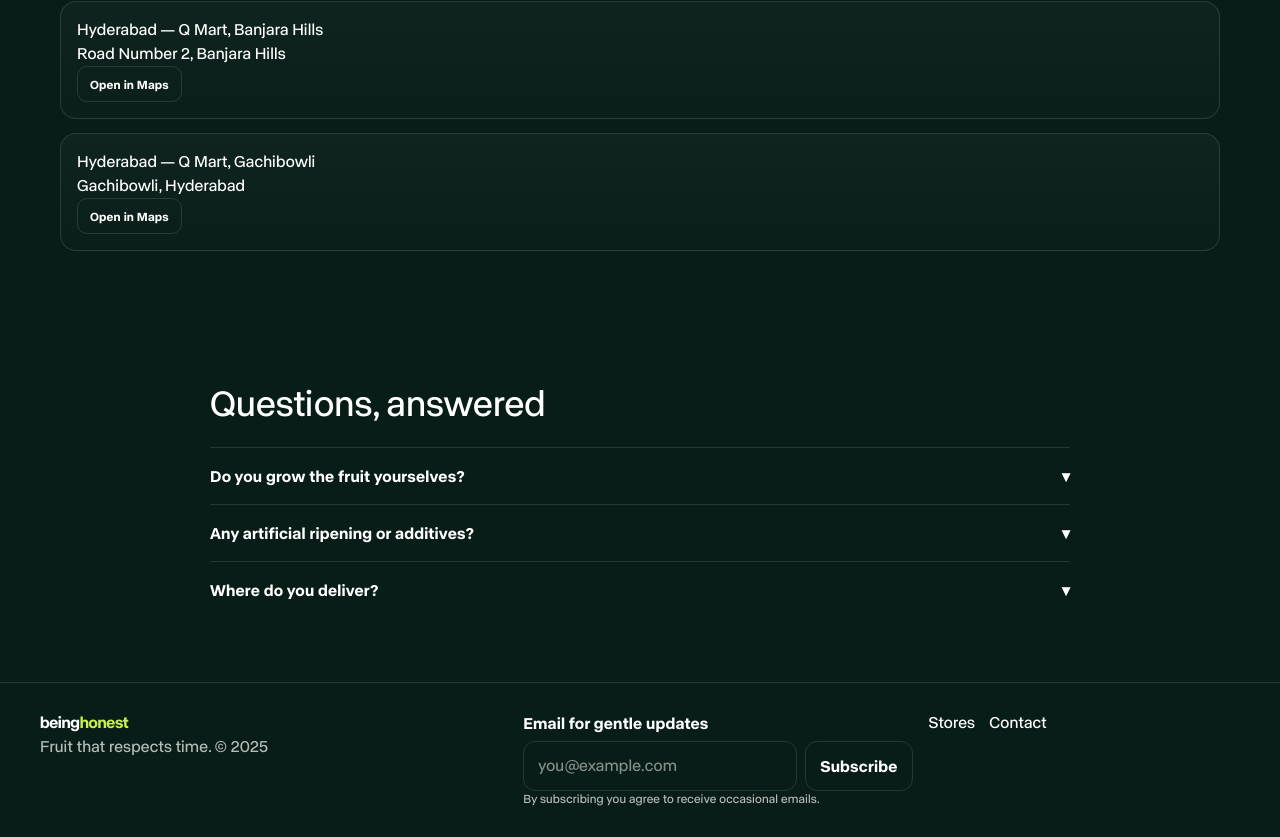
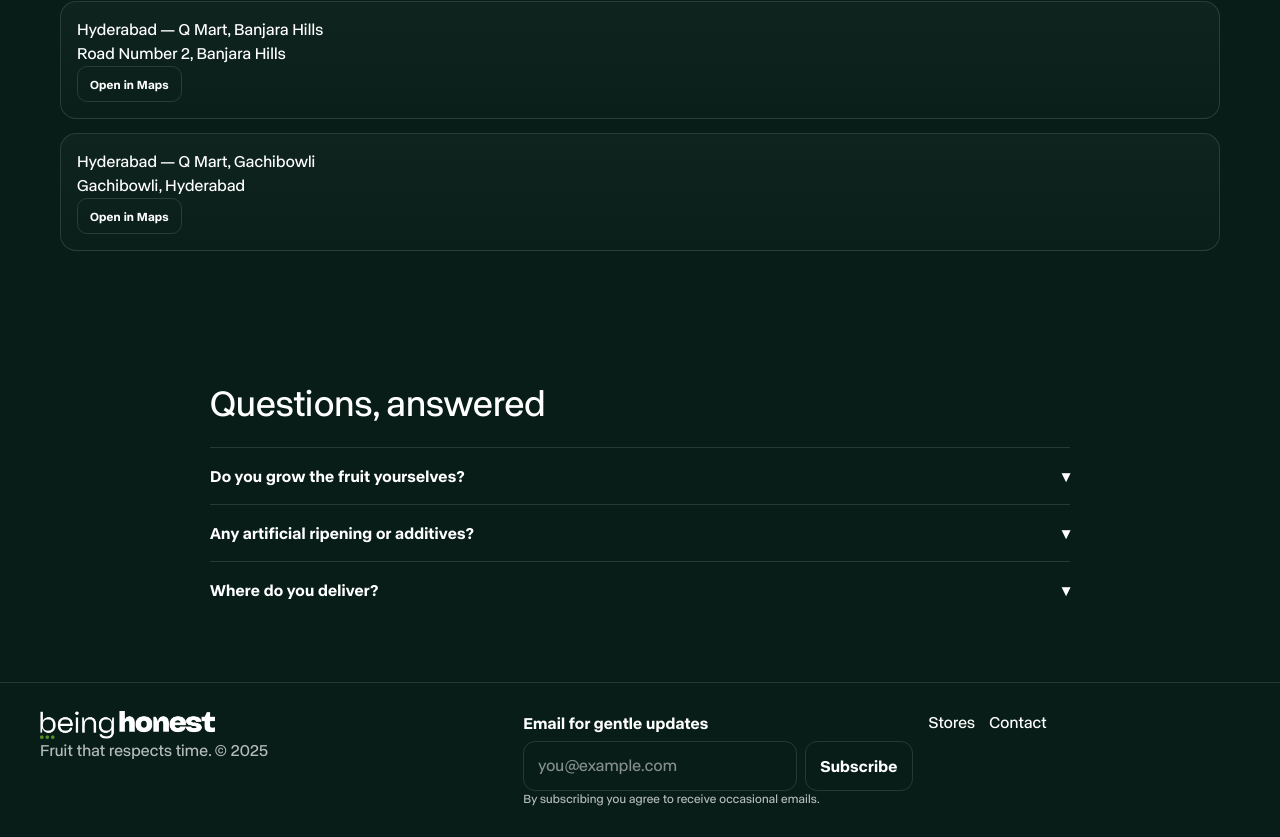
Before and after one commit to rohith-m-1210/being-honest-site, a Next.js app in the folder being-honest/: page / in a window 1280 px wide. Shown: the part 3972-4809 px from the top of the page. Built offline with nearby package versions, Linux system fonts and the light colour scheme.

Commit message:
footer logo

```diff
--- a/being-honest/app/blogs/fruit-adulteration/page.tsx
+++ b/being-honest/app/blogs/fruit-adulteration/page.tsx
@@ -87,7 +87,9 @@ export default function FruitAdulteration() {
       <footer className="footer">
         <div className="footer-grid">
           <div>
-            <a href="/#top" className="brand brand--footer">being<span>honest</span></a>
+            <a href="/#top" className="brand brand--footer" aria-label="being honest">
+              <img src="/assets/Asset 2.png" alt="" className="logo" width={170} height={28} />
+            </a>
             <p className="muted">Fruit that respects time. © {year}</p>
           </div>
           <form className="newsletter" onSubmit={onNewsletter}>
--- a/being-honest/app/blogs/page.tsx
+++ b/being-honest/app/blogs/page.tsx
@@ -83,7 +83,9 @@ export default function Blogs() {
       <footer className="footer">
         <div className="footer-grid">
           <div>
-            <a href="/#top" className="brand brand--footer">being<span>honest</span></a>
+            <a href="/#top" className="brand brand--footer" aria-label="being honest">
+              <img src="/assets/Asset 2.png" alt="" className="logo" width={170} height={28} />
+            </a>
             <p className="muted">Fruit that respects time. © {year}</p>
           </div>
           <form className="newsletter" onSubmit={onNewsletter}>
--- a/being-honest/app/blogs/why-slow-matters/page.tsx
+++ b/being-honest/app/blogs/why-slow-matters/page.tsx
@@ -72,7 +72,9 @@ export default function WhySlowMatters() {
       <footer className="footer">
         <div className="footer-grid">
           <div>
-            <a href="/#top" className="brand brand--footer">being<span>honest</span></a>
+            <a href="/#top" className="brand brand--footer" aria-label="being honest">
+              <img src="/assets/Asset 2.png" alt="" className="logo" width={170} height={28} />
+            </a>
             <p className="muted">Fruit that respects time. © {year}</p>
           </div>
           <form className="newsletter" onSubmit={onNewsletter}>
--- a/being-honest/app/farm-code/page.tsx
+++ b/being-honest/app/farm-code/page.tsx
@@ -98,7 +98,9 @@ export default function FarmCodeFinder() {
       <footer className="footer">
         <div className="footer-grid">
           <div>
-            <a href="/#top" className="brand brand--footer">being<span>honest</span></a>
+            <a href="/#top" className="brand brand--footer" aria-label="being honest">
+              <img src="/assets/Asset 2.png" alt="" className="logo" width={170} height={28} />
+            </a>
             <p className="muted">Fruit that respects time. © {year}</p>
           </div>
           <div className="links">
--- a/being-honest/app/farms/[code]/page.tsx
+++ b/being-honest/app/farms/[code]/page.tsx
@@ -130,7 +130,9 @@ export default function FarmDetail() {
       <footer className="footer">
         <div className="footer-grid">
           <div>
-            <a href="/#top" className="brand brand--footer">being<span>honest</span></a>
+            <a href="/#top" className="brand brand--footer" aria-label="being honest">
+              <img src="/assets/Asset 2.png" alt="" className="logo" width={170} height={28} />
+            </a>
             <p className="muted">Fruit that respects time. © {year}</p>
           </div>
           <div className="links">
--- a/being-honest/app/from-soil-to-soul/page.tsx
+++ b/being-honest/app/from-soil-to-soul/page.tsx
@@ -91,7 +91,9 @@ export default function FromSoilToSoul() {
       <footer className="footer">
         <div className="footer-grid">
           <div>
-            <a href="/#top" className="brand brand--footer">being<span>honest</span></a>
+            <a href="/#top" className="brand brand--footer" aria-label="being honest">
+              <img src="/assets/Asset 2.png" alt="" className="logo" width={170} height={28} />
+            </a>
             <p className="muted">Fruit that respects time. © {year}</p>
           </div>
           <form className="newsletter" onSubmit={onNewsletter}>
--- a/being-honest/app/globals.css
+++ b/being-honest/app/globals.css
@@ -159,6 +159,8 @@ img{max-width:100%; display:block}
 .footer{border-top:1px solid var(--line); padding:28px 20px}
 .footer-grid{max-width:1200px; margin:0 auto; display:grid; gap:16px}
 .brand--footer span{color:var(--accent)}
+.footer .brand .logo{ height:28px; width:auto; display:block; }
+@media (max-width:520px){ .footer .brand .logo{ height:22px; } }
 .newsletter label{display:block; font-weight:600; margin-bottom:6px}
 .input-wrap{display:flex; gap:8px}
 .input-wrap input{flex:1; padding:12px 14px; border:1px solid var(--line); background:transparent; color:#fff; border-radius:12px}
--- a/being-honest/app/our-purpose/page.tsx
+++ b/being-honest/app/our-purpose/page.tsx
@@ -83,7 +83,9 @@ export default function OurPurpose() {
       <footer className="footer">
         <div className="footer-grid">
           <div>
-            <a href="/#top" className="brand brand--footer">being<span>honest</span></a>
+            <a href="/#top" className="brand brand--footer" aria-label="being honest">
+              <img src="/assets/Asset 2.png" alt="" className="logo" width={170} height={28} />
+            </a>
             <p className="muted">Fruit that respects time. © {year}</p>
           </div>
           <form className="newsletter" onSubmit={onNewsletter}>
--- a/being-honest/app/page.tsx
+++ b/being-honest/app/page.tsx
@@ -243,7 +243,9 @@ export default function Home() {
       <footer className="footer" id="contact">
         <div className="footer-grid">
           <div>
-            <a href="#top" className="brand brand--footer">being<span>honest</span></a>
+            <a href="#top" className="brand brand--footer" aria-label="being honest">
+              <img src="/assets/Asset 2.png" alt="" className="logo" width={170} height={28} />
+            </a>
             <p className="muted">Fruit that respects time. © {year}</p>
           </div>
           <form className="newsletter" onSubmit={onNewsletter}>
```
Also changed, not shown: being-honest/public/assets/images/pomegranate/assets_task_01k0q6xmxvevbvkrq1wgxsb0j8_1753125747_img_1.webp (added).
